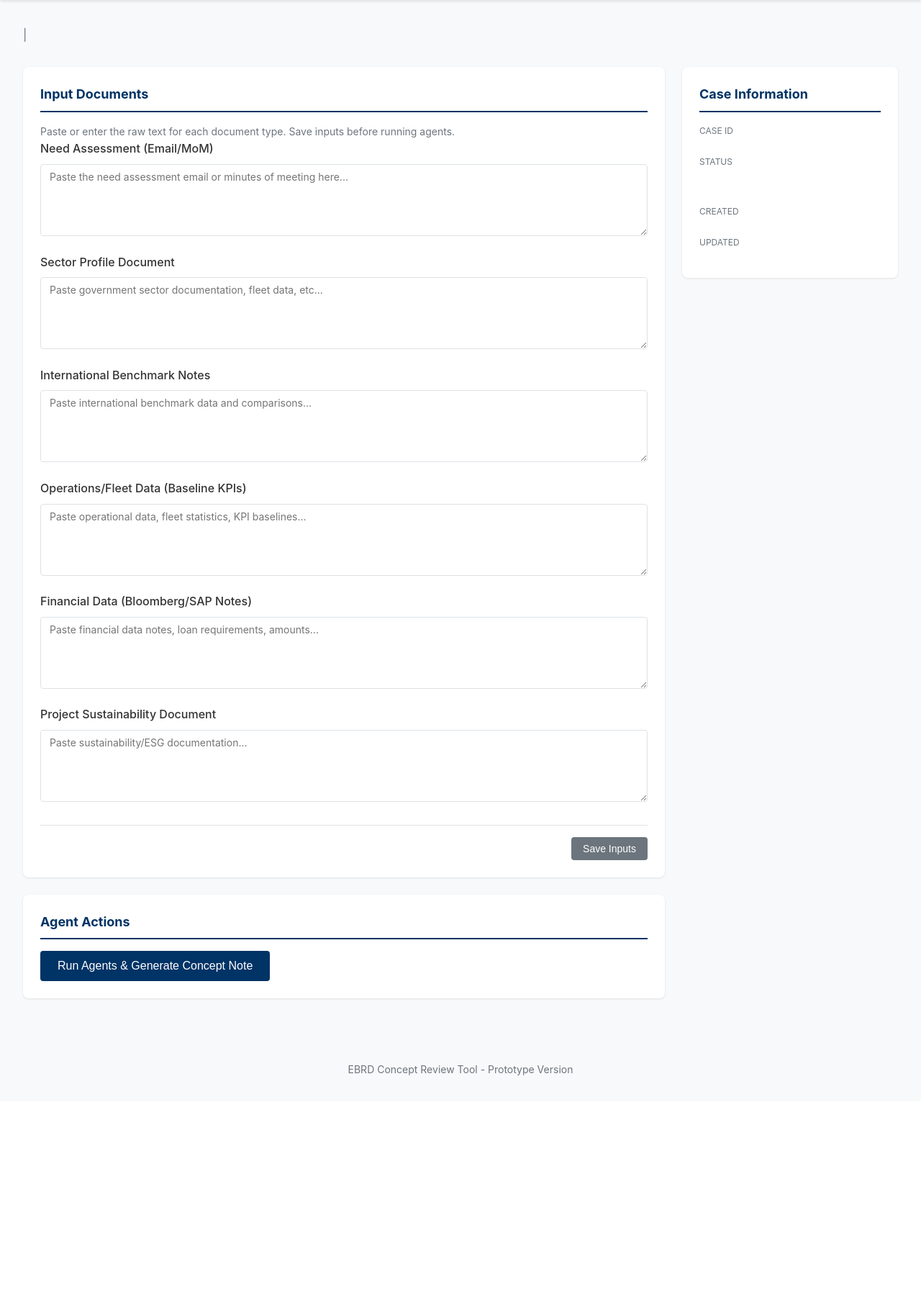
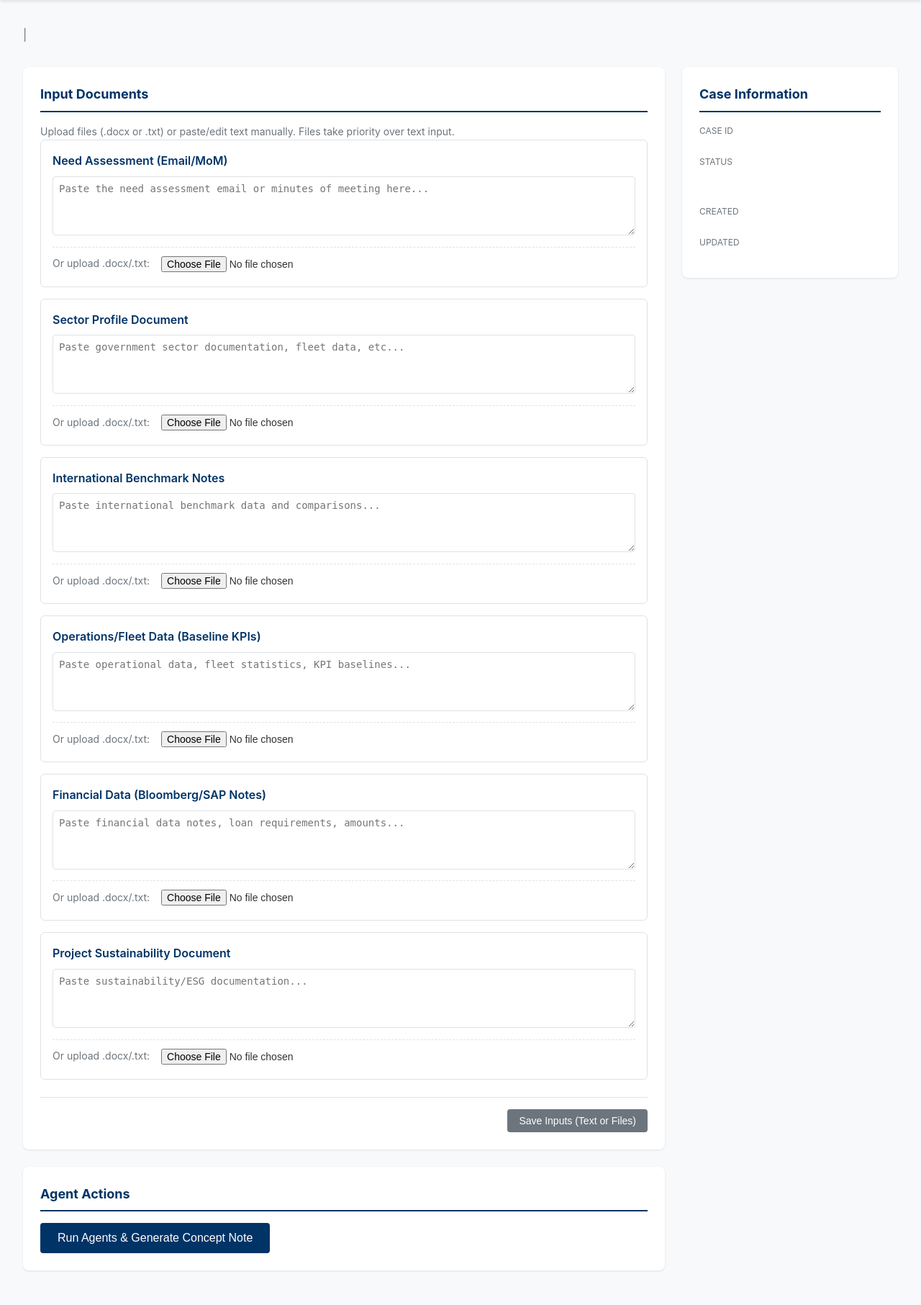
Before and after one commit to masoom181096/ConceptReviewTool, a FastAPI app: template templates/case_detail.html in a window 1280 px wide. Shown: the part 74-1887 px from the top of the page at 72% size. Before the commit the page ends 1568 px from the top, so only its background shows below. Run offline with FastAPI, Linux system fonts and the light colour scheme; the template is opened without the code that fills it, so the values that code supplies are empty.

Commit message:
Add functionality to upload and parse documents for case review
Extend the application to support file uploads (.docx, .txt) for case documents. The backend now extracts text from uploaded files, saving it along with the filename, and prioritizes file content over manual text input. New dependencies for `python-docx` and `starlette` are added, along with utility functions for document parsing and updated CSS for file input elements.

Replit-Commit-Author: Agent
Replit-Commit-Session-Id: 3b8bb083-30cb-4177-bcae-d30b09678aec
Replit-Commit-Checkpoint-Type: intermediate_checkpoint
Replit-Commit-Event-Id: 8cd3e232-b86f-4c7b-9ab9-5a405b88a6eb
Replit-Commit-Screenshot-Url: https://storage.googleapis.com/screenshot-production-us-central1/bb77007f-fa19-45c9-af34-7465a1598c5e/3b8bb083-30cb-4177-bcae-d30b09678aec/WX13DBL

```diff
--- a/main.py
+++ b/main.py
@@ -1,9 +1,10 @@
-from fastapi import FastAPI, Request, Depends, Form, HTTPException, Response
+from fastapi import FastAPI, Request, Depends, Form, HTTPException, Response, UploadFile, File
 from fastapi.responses import HTMLResponse, RedirectResponse
 from fastapi.staticfiles import StaticFiles
 from fastapi.templating import Jinja2Templates
 from starlette.middleware.base import BaseHTTPMiddleware
 from sqlalchemy.orm import Session
+from typing import Optional
 import markdown
 
 from database import engine, get_db, Base
@@ -20,6 +21,7 @@ from agents import (
     build_sustainability_profile,
     generate_concept_note
 )
+from utils.document_parsing import extract_text_from_upload
 
 Base.metadata.create_all(bind=engine)
 
@@ -144,9 +146,15 @@ async def update_documents(
     ops_fleet_text: str = Form(""),
     financial_data_text: str = Form(""),
     sustainability_text: str = Form(""),
+    need_assessment_file: Optional[UploadFile] = File(None),
+    sector_profile_file: Optional[UploadFile] = File(None),
+    benchmark_file: Optional[UploadFile] = File(None),
+    ops_fleet_file: Optional[UploadFile] = File(None),
+    financial_data_file: Optional[UploadFile] = File(None),
+    sustainability_file: Optional[UploadFile] = File(None),
     db: Session = Depends(get_db)
 ):
-    """Update case documents from form."""
+    """Update case documents from form text or uploaded files."""
     case = db.query(Case).filter(Case.id == case_id).first()
     if not case:
         raise HTTPException(status_code=404, detail="Case not found")
@@ -156,12 +164,41 @@ async def update_documents(
         docs = CaseDocuments(case_id=case_id)
         db.add(docs)
 
-    docs.need_assessment_text = need_assessment_text
-    docs.sector_profile_text = sector_profile_text
-    docs.benchmark_text = benchmark_text
-    docs.ops_fleet_text = ops_fleet_text
-    docs.financial_data_text = financial_data_text
-    docs.sustainability_text = sustainability_text
+    if need_assessment_file and need_assessment_file.filename:
+        docs.need_assessment_text = extract_text_from_upload(need_assessment_file)
+        docs.need_assessment_filename = need_assessment_file.filename
+    else:
+        docs.need_assessment_text = need_assessment_text
+
+    if sector_profile_file and sector_profile_file.filename:
+        docs.sector_profile_text = extract_text_from_upload(sector_profile_file)
+        docs.sector_profile_filename = sector_profile_file.filename
+    else:
+        docs.sector_profile_text = sector_profile_text
+
+    if benchmark_file and benchmark_file.filename:
+        docs.benchmark_text = extract_text_from_upload(benchmark_file)
+        docs.benchmark_filename = benchmark_file.filename
+    else:
+        docs.benchmark_text = benchmark_text
+
+    if ops_fleet_file and ops_fleet_file.filename:
+        docs.ops_fleet_text = extract_text_from_upload(ops_fleet_file)
+        docs.ops_fleet_filename = ops_fleet_file.filename
+    else:
+        docs.ops_fleet_text = ops_fleet_text
+
+    if financial_data_file and financial_data_file.filename:
+        docs.financial_data_text = extract_text_from_upload(financial_data_file)
+        docs.financial_data_filename = financial_data_file.filename
+    else:
+        docs.financial_data_text = financial_data_text
+
+    if sustainability_file and sustainability_file.filename:
+        docs.sustainability_text = extract_text_from_upload(sustainability_file)
+        docs.sustainability_filename = sustainability_file.filename
+    else:
+        docs.sustainability_text = sustainability_text
 
     db.commit()
 
--- a/models.py
+++ b/models.py
@@ -35,6 +35,12 @@ class CaseDocuments(Base):
     ops_fleet_text = Column(Text, default="")
     financial_data_text = Column(Text, default="")
     sustainability_text = Column(Text, default="")
+    need_assessment_filename = Column(String(255), nullable=True)
+    sector_profile_filename = Column(String(255), nullable=True)
+    benchmark_filename = Column(String(255), nullable=True)
+    ops_fleet_filename = Column(String(255), nullable=True)
+    financial_data_filename = Column(String(255), nullable=True)
+    sustainability_filename = Column(String(255), nullable=True)
 
     case = relationship("Case", back_populates="documents")
 
--- a/pyproject.toml
+++ b/pyproject.toml
@@ -8,7 +8,9 @@ dependencies = [
     "jinja2>=3.1.6",
     "markdown>=3.10",
     "pydantic>=2.12.5",
+    "python-docx>=1.2.0",
     "python-multipart>=0.0.20",
     "sqlalchemy>=2.0.44",
+    "starlette>=0.50.0",
     "uvicorn>=0.38.0",
 ]
--- a/static/styles.css
+++ b/static/styles.css
@@ -509,6 +509,70 @@ body {
     color: var(--text-muted);
 }
 
+.doc-section {
+    background-color: #fff;
+    border: 1px solid var(--border-color);
+    border-radius: 6px;
+    padding: 1rem;
+    margin-bottom: 1rem;
+}
+
+.doc-header {
+    display: flex;
+    justify-content: space-between;
+    align-items: center;
+    margin-bottom: 0.5rem;
+}
+
+.doc-header label {
+    font-weight: 600;
+    color: var(--primary-color);
+}
+
+.file-badge {
+    background-color: var(--success-color);
+    color: white;
+    padding: 0.25rem 0.5rem;
+    border-radius: 4px;
+    font-size: 0.75rem;
+}
+
+.file-input-row {
+    display: flex;
+    align-items: center;
+    gap: 0.75rem;
+    margin-top: 0.5rem;
+    padding-top: 0.5rem;
+    border-top: 1px dashed var(--border-color);
+}
+
+.file-label {
+    font-size: 0.875rem;
+    color: var(--text-muted);
+    white-space: nowrap;
+}
+
+.file-input {
+    flex: 1;
+    font-size: 0.875rem;
+    padding: 0.25rem;
+}
+
+.doc-section textarea {
+    width: 100%;
+    padding: 0.5rem;
+    border: 1px solid var(--border-color);
+    border-radius: 4px;
+    font-size: 0.875rem;
+    resize: vertical;
+}
+
+.doc-section textarea:focus {
+    outline: none;
+    border-color: var(--primary-color);
+    box-shadow: 0 0 0 2px rgba(0,51,102,0.1);
+}
+
 @media (max-width: 900px) {
     .case-layout {
         grid-template-columns: 1fr;
@@ -521,4 +585,9 @@ body {
     .form-row {
         grid-template-columns: 1fr;
     }
+
+    .file-input-row {
+        flex-direction: column;
+        align-items: flex-start;
+    }
 }
--- a/templates/case_detail.html
+++ b/templates/case_detail.html
@@ -15,47 +15,101 @@
     <div class="main-column">
         <div class="card">
             <h3>Input Documents</h3>
-            <p class="help-text">Paste or enter the raw text for each document type. Save inputs before running agents.</p>
+            <p class="help-text">Upload files (.docx or .txt) or paste/edit text manually. Files take priority over text input.</p>
 
-            <form action="/cases/{{ case.id }}/update_docs" method="post" class="form">
-                <div class="form-group">
+            <form action="/cases/{{ case.id }}/update_docs" method="post" enctype="multipart/form-data" class="form">
+                <div class="doc-section">
+                    <div class="doc-header">
                         <label for="need_assessment_text">Need Assessment (Email/MoM)</label>
+                        {% if docs.need_assessment_filename %}
+                        <span class="file-badge">Uploaded: {{ docs.need_assessment_filename }}</span>
+                        {% endif %}
+                    </div>
                     <textarea id="need_assessment_text" name="need_assessment_text" rows="4"
                               placeholder="Paste the need assessment email or minutes of meeting here...">{{ docs.need_assessment_text or '' }}</textarea>
+                    <div class="file-input-row">
+                        <label class="file-label">Or upload .docx/.txt:</label>
+                        <input type="file" name="need_assessment_file" accept=".docx,.txt" class="file-input" />
+                    </div>
                 </div>
 
-                <div class="form-group">
+                <div class="doc-section">
+                    <div class="doc-header">
                         <label for="sector_profile_text">Sector Profile Document</label>
+                        {% if docs.sector_profile_filename %}
+                        <span class="file-badge">Uploaded: {{ docs.sector_profile_filename }}</span>
+                        {% endif %}
+                    </div>
                     <textarea id="sector_profile_text" name="sector_profile_text" rows="4"
                               placeholder="Paste government sector documentation, fleet data, etc...">{{ docs.sector_profile_text or '' }}</textarea>
+                    <div class="file-input-row">
+                        <label class="file-label">Or upload .docx/.txt:</label>
+                        <input type="file" name="sector_profile_file" accept=".docx,.txt" class="file-input" />
+                    </div>
                 </div>
 
-                <div class="form-group">
+                <div class="doc-section">
+                    <div class="doc-header">
                         <label for="benchmark_text">International Benchmark Notes</label>
+                        {% if docs.benchmark_filename %}
+                        <span class="file-badge">Uploaded: {{ docs.benchmark_filename }}</span>
+                        {% endif %}
+                    </div>
                     <textarea id="benchmark_text" name="benchmark_text" rows="4"
                               placeholder="Paste international benchmark data and comparisons...">{{ docs.benchmark_text or '' }}</textarea>
+                    <div class="file-input-row">
+                        <label class="file-label">Or upload .docx/.txt:</label>
+                        <input type="file" name="benchmark_file" accept=".docx,.txt" class="file-input" />
+                    </div>
                 </div>
 
-                <div class="form-group">
+                <div class="doc-section">
+                    <div class="doc-header">
                         <label for="ops_fleet_text">Operations/Fleet Data (Baseline KPIs)</label>
+                        {% if docs.ops_fleet_filename %}
+                        <span class="file-badge">Uploaded: {{ docs.ops_fleet_filename }}</span>
+                        {% endif %}
+                    </div>
                     <textarea id="ops_fleet_text" name="ops_fleet_text" rows="4"
                               placeholder="Paste operational data, fleet statistics, KPI baselines...">{{ docs.ops_fleet_text or '' }}</textarea>
+                    <div class="file-input-row">
+                        <label class="file-label">Or upload .docx/.txt:</label>
+                        <input type="file" name="ops_fleet_file" accept=".docx,.txt" class="file-input" />
+                    </div>
                 </div>
 
-                <div class="form-group">
+                <div class="doc-section">
+                    <div class="doc-header">
                         <label for="financial_data_text">Financial Data (Bloomberg/SAP Notes)</label>
+                        {% if docs.financial_data_filename %}
+                        <span class="file-badge">Uploaded: {{ docs.financial_data_filename }}</span>
+                        {% endif %}
+                    </div>
                     <textarea id="financial_data_text" name="financial_data_text" rows="4"
                               placeholder="Paste financial data notes, loan requirements, amounts...">{{ docs.financial_data_text or '' }}</textarea>
+                    <div class="file-input-row">
+                        <label class="file-label">Or upload .docx/.txt:</label>
+                        <input type="file" name="financial_data_file" accept=".docx,.txt" class="file-input" />
+                    </div>
                 </div>
 
-                <div class="form-group">
+                <div class="doc-section">
+                    <div class="doc-header">
                         <label for="sustainability_text">Project Sustainability Document</label>
+                        {% if docs.sustainability_filename %}
+                        <span class="file-badge">Uploaded: {{ docs.sustainability_filename }}</span>
+                        {% endif %}
+                    </div>
                     <textarea id="sustainability_text" name="sustainability_text" rows="4"
                               placeholder="Paste sustainability/ESG documentation...">{{ docs.sustainability_text or '' }}</textarea>
+                    <div class="file-input-row">
+                        <label class="file-label">Or upload .docx/.txt:</label>
+                        <input type="file" name="sustainability_file" accept=".docx,.txt" class="file-input" />
+                    </div>
                 </div>
 
                 <div class="form-actions">
-                    <button type="submit" class="btn btn-secondary">Save Inputs</button>
+                    <button type="submit" class="btn btn-secondary">Save Inputs (Text or Files)</button>
                 </div>
             </form>
         </div>
--- /dev/null
+++ b/utils/__init__.py
@@ -0,0 +1,3 @@
+from utils.document_parsing import extract_text_from_upload
+
+__all__ = ["extract_text_from_upload"]
```
Also changed, not shown: attached_assets/Pasted--Prompt-for-Replit-Add-Document-Upload-Parsing-You-are-an-expert-full-stack-Python-FastAPI-deve-1764657202558_1764657202559.txt (added, +155 -0 lines), utils/document_parsing.py (added, +41 -0 lines), 2 other files. Lines whose indentation alone changed are shown as unchanged.
